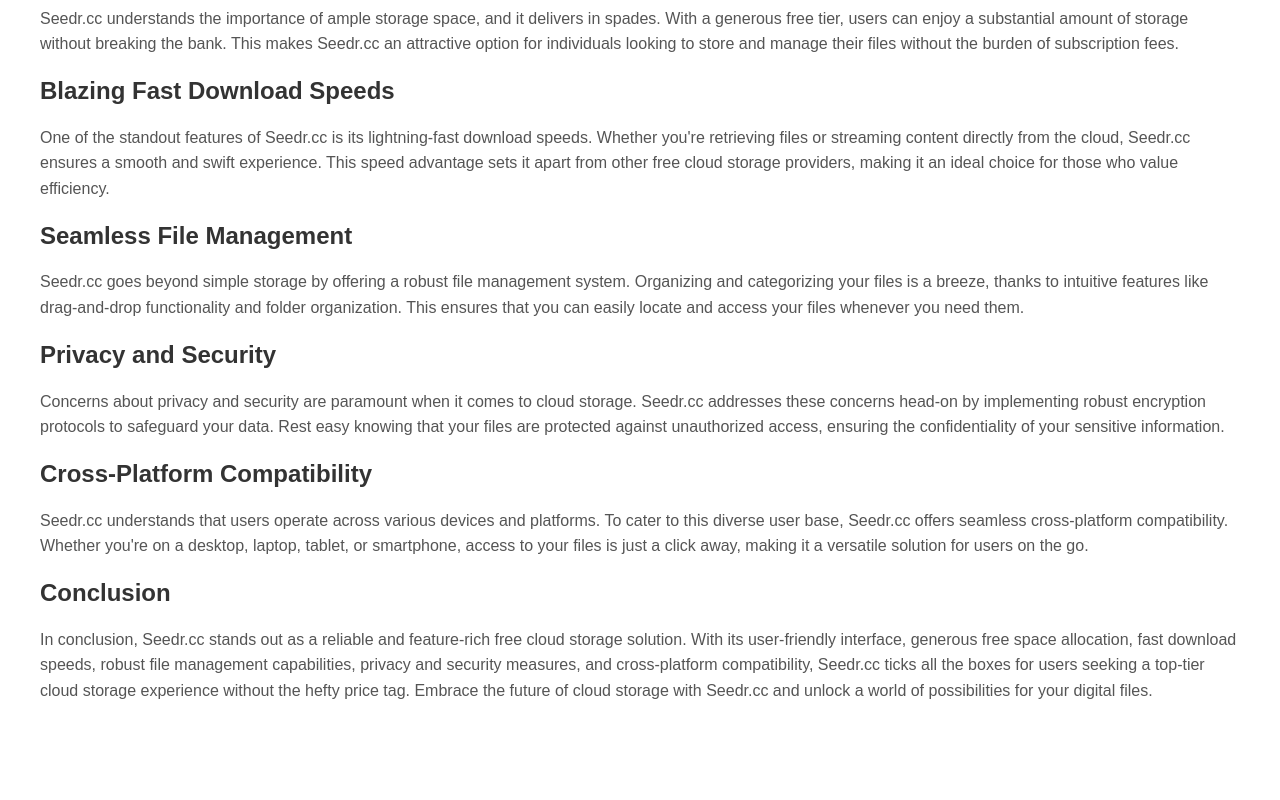
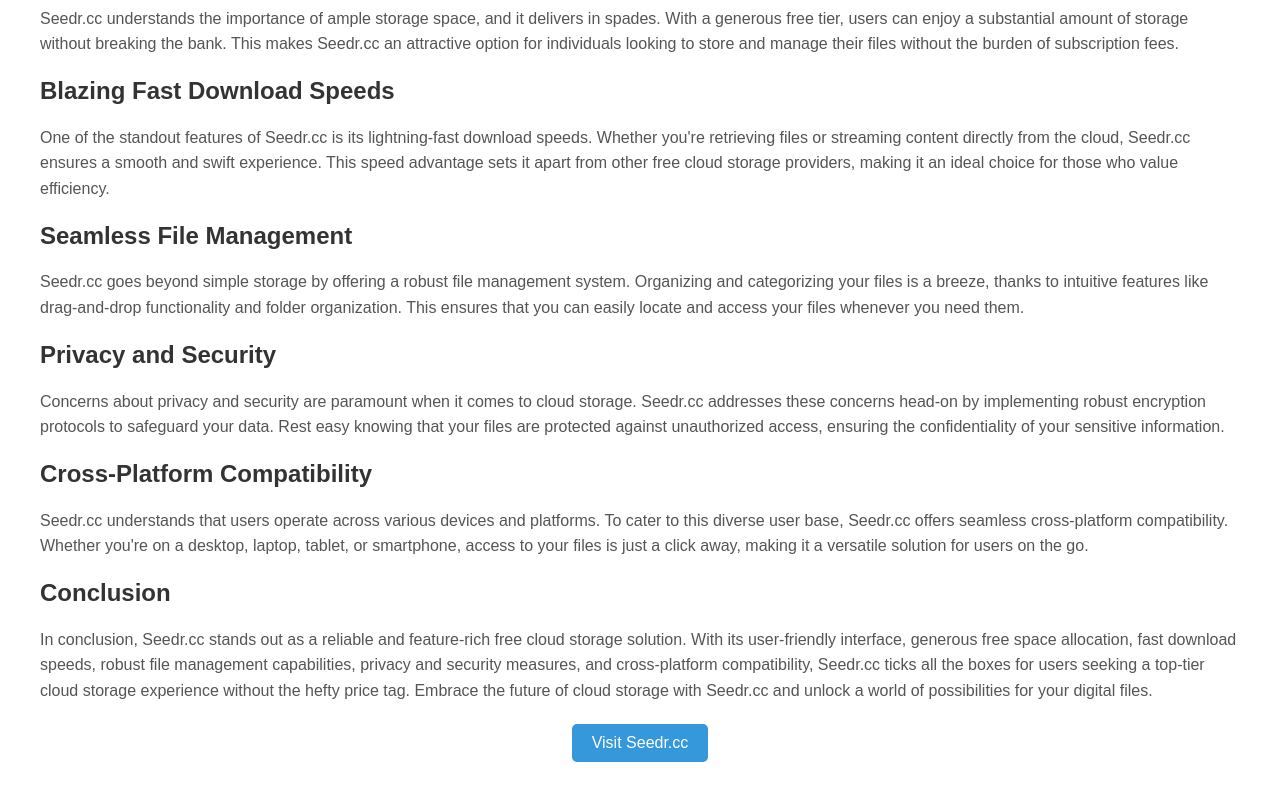
Before and after one commit to TWTom041/seedr-review, a plain HTML site: page index.html in a window 1280 px wide. Shown: the part 414-1214 px from the top of the page. Before the commit the page ends 1174 px from the top, so only its background shows below. Drawn offline with Linux system fonts and the light colour scheme.

Commit message:
Update index.html

```diff
--- a/index.html
+++ b/index.html
@@ -24,6 +24,24 @@
         p {
             line-height: 1.6;
             color: #555;
+        }
+        .button-container {
+            text-align: center;
+            margin-top: 20px;
+        }
+        .visit-button {
+            display: inline-block;
+            padding: 10px 20px;
+            font-size: 16px;
+            text-align: center;
+            text-decoration: none;
+            background-color: #3498db;
+            color: #fff;
+            border-radius: 5px;
+            transition: background-color 0.3s ease;
+        }
+        .visit-button:hover {
+            background-color: #2980b9;
         }
     </style>
 </head>
@@ -67,5 +85,9 @@
         <h2>Conclusion</h2>
         <p>In conclusion, Seedr.cc stands out as a reliable and feature-rich free cloud storage solution. With its user-friendly interface, generous free space allocation, fast download speeds, robust file management capabilities, privacy and security measures, and cross-platform compatibility, Seedr.cc ticks all the boxes for users seeking a top-tier cloud storage experience without the hefty price tag. Embrace the future of cloud storage with Seedr.cc and unlock a world of possibilities for your digital files.</p>
     </section>
+
+    <div class="button-container">
+        <a href="https://www.seedr.cc/" target="_blank" class="visit-button">Visit Seedr.cc</a>
+    </div>
 </body>
 </html>
```
